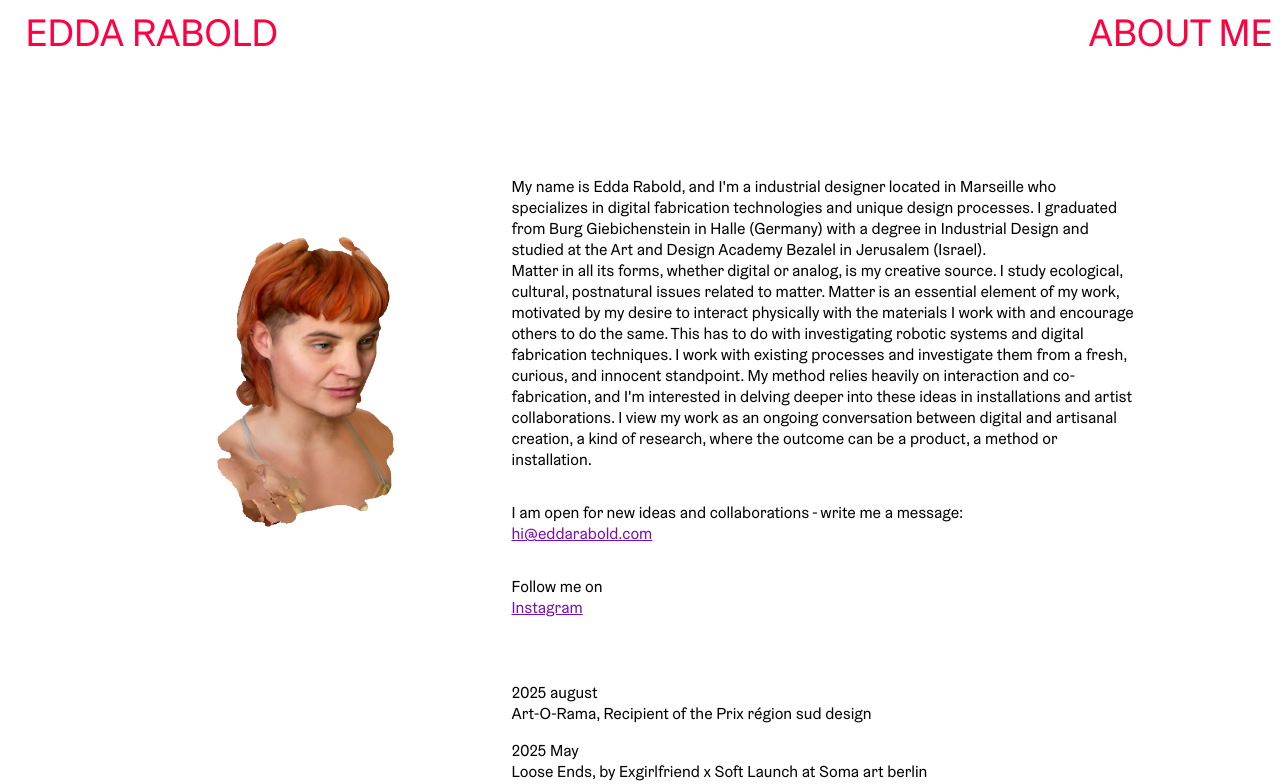
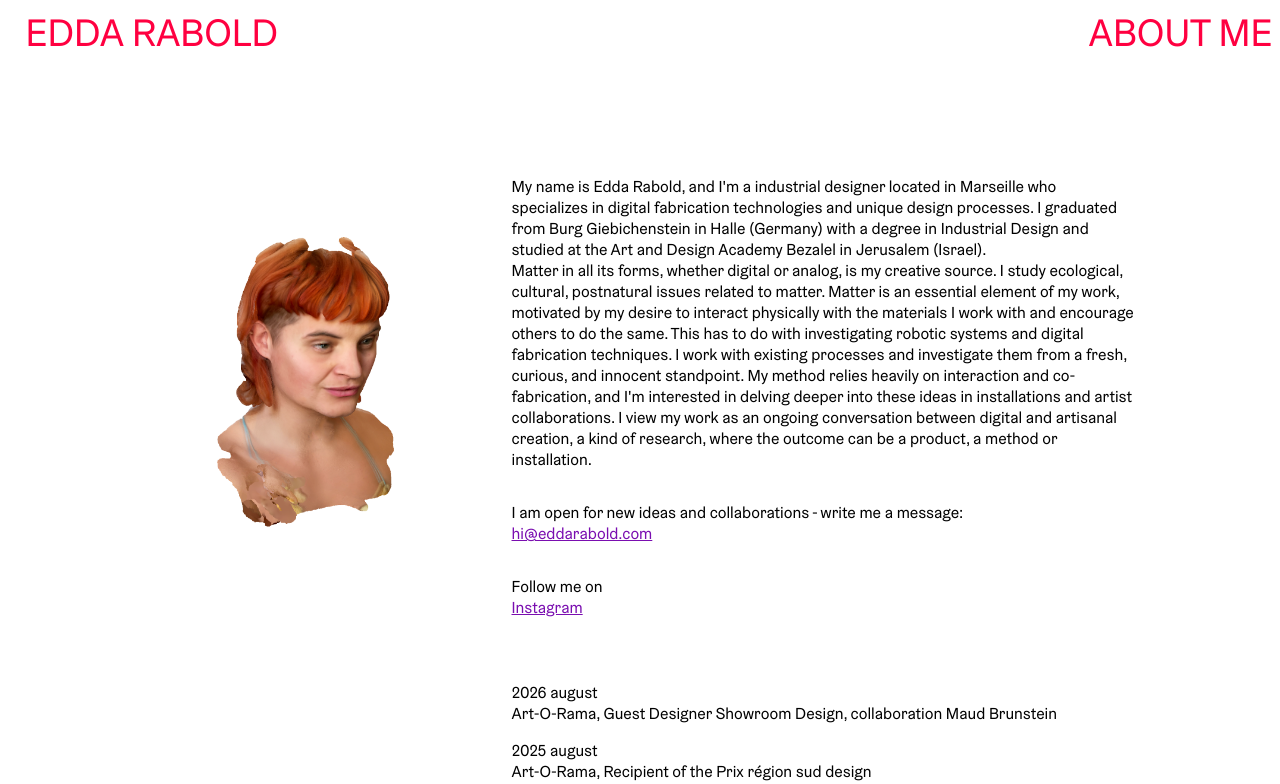
Before and after one commit to eddara/edda-04, a Next.js app: page /about in a window 1280 px wide. Shown: the top 784 px of the page. Built offline with nearby package versions, Linux system fonts and the light colour scheme.

Commit message:
Update aboutContent.js

```diff
--- a/public/data/aboutContent.js
+++ b/public/data/aboutContent.js
@@ -18,6 +18,10 @@ export const aboutContent = [
   ];
 
   export const eventsContent = [
+         {
+      date: "2026 august",
+      event: "Art-O-Rama, Guest Designer Showroom Design, collaboration Maud Brunstein",
+    },
 
     {
       date: "2025 august",
```
